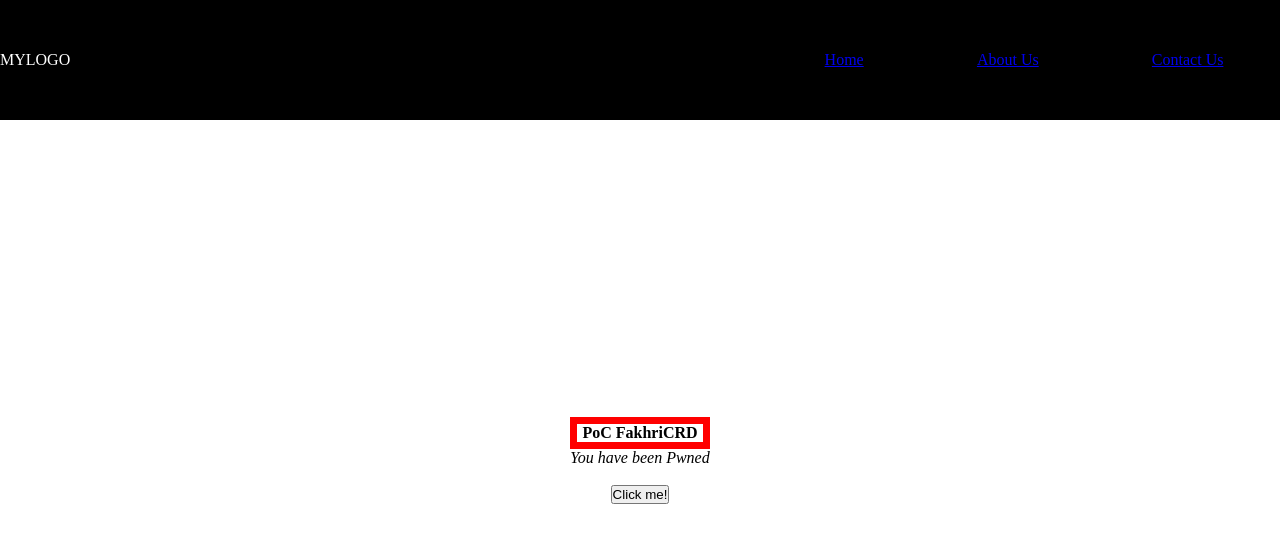
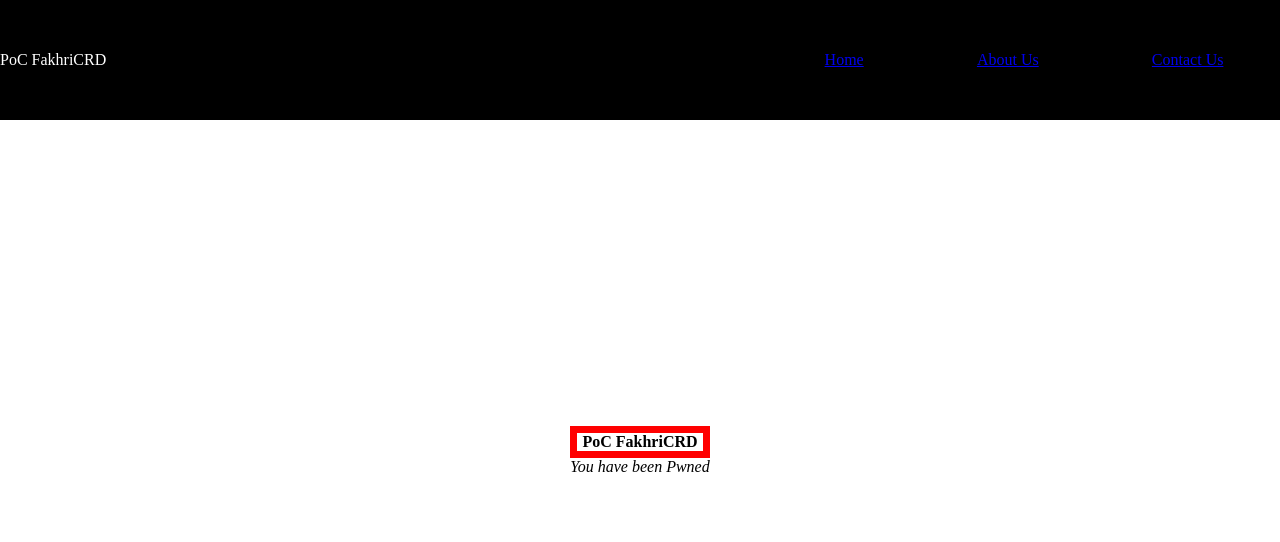
Before and after one commit to FakhriCRD/Hackerone-PoC, a plain HTML site: page index.html in a window 1280 px wide. Drawn offline with Linux system fonts and the light colour scheme.

Commit message:
Update index.html

```diff
--- a/index.html
+++ b/index.html
@@ -50,7 +50,7 @@ border: 7px solid red;
 <!--Use header to indicate that manu will be a part of header -->
 <header>
 <nav>
-<div class = "logo" <h3 style="color:white;">MYLOGO</h3></div>
+<div class = "logo" <h3 style="color:white;">PoC FakhriCRD</h3></div>
 <!--Lets define the menu items now-->
 <div class = "mainmenu">
 <a href="http://evil.com/">Home</a>
@@ -66,7 +66,7 @@ border: 7px solid red;
 <!--make text italic-->
 <p><i>You have been Pwned</i></p><br>
 <!--create a button, if there is a form, you can specify an action on click-->
-<a href="http://www.google.com/">
+<a href="http://evil.com/>
    <input type="button" value="Click me!" />
 </a>
 </section>
```
